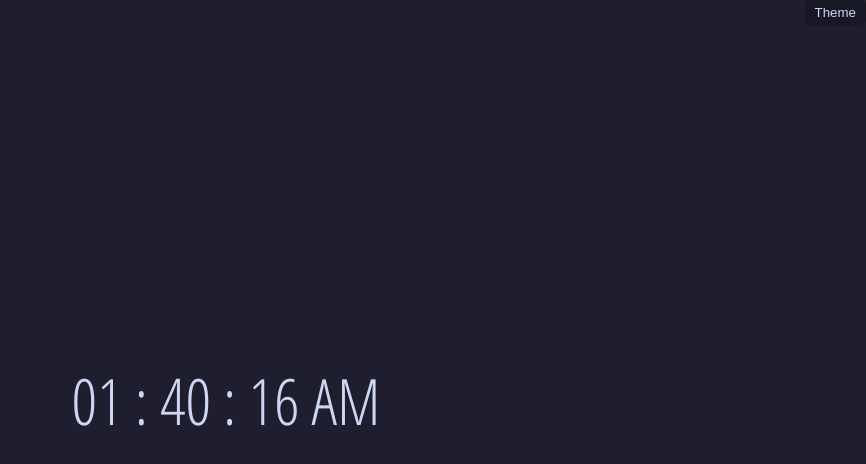
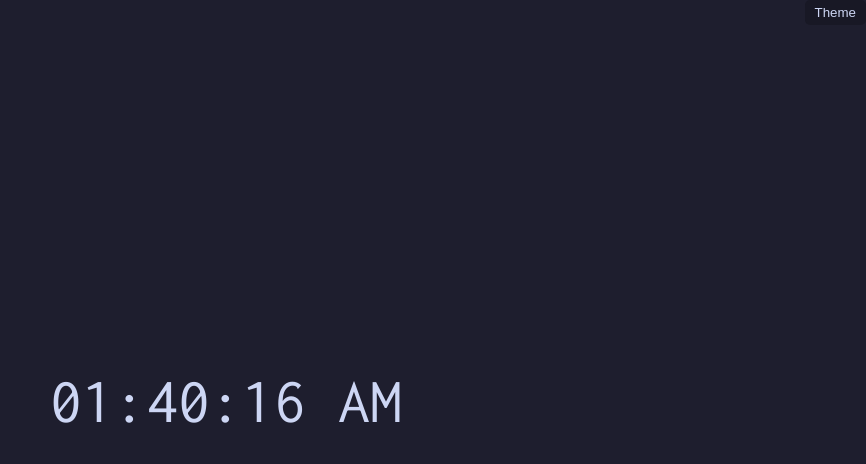
Before and after one commit to JKajass/digital-clock, a plain HTML site: page index.html in a window 1280 px wide. Shown: the whole page, without its empty margins (414-1280 px from the left). Drawn offline with Linux system fonts and the light colour scheme.

Commit message:
Font changed to Inconsolata

```diff
--- a/script.js
+++ b/script.js
@@ -33,7 +33,7 @@ function Time() {
     second = update(second);
 
     // Adding time elements to the div
-    document.getElementById('digital-clock').innerText = hour + ' : ' + minute + ' : ' + second + ' ' + period;
+    document.getElementById('digital-clock').innerText = hour + ':' + minute + ':' + second + ' ' + period;
 
     // Set timer to 1 sec (1000 ms)
     setTimeout(Time, 1000);
--- a/styles.css
+++ b/styles.css
@@ -1,11 +1,11 @@
-@import url('https://fonts.googleapis.com/css2?family=Open+Sans+Condensed:wght@300&display=swap');
+@import url('https://fonts.googleapis.com/css2?family=Inconsolata&display=swap');
 
 #digital-clock {
     position: absolute;
     top: 50%;
     left: 50%;
     transform: translate(-50%, -50%);
-    font-family: 'Open Sans Condensed', sans-serif;
+    font-family: 'Inconsolata', sans-serif;
     font-size: 64px;
     text-align: center;
 }
```
